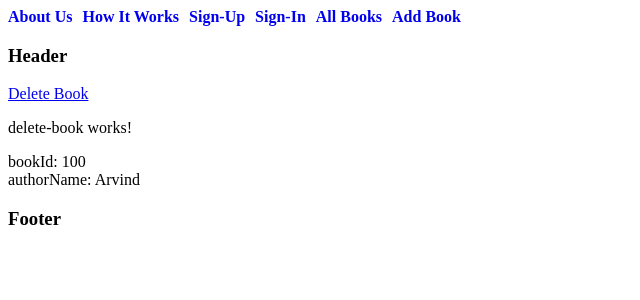
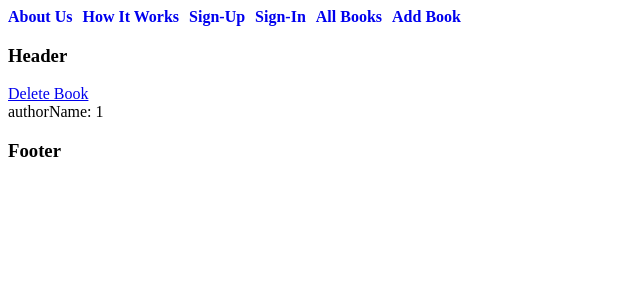
Before and after one commit to arvinvishwakarmaaws-png/book-store-angular, an Angular app in the folder bookStoreApp/: page /user/1/delete-book/100/author/Arvind in a window 1280 px wide. Shown: the top 300 px of the page, without its empty margins (0-640 px from the left). Built offline with nearby package versions, Linux system fonts and the light colour scheme.

Commit message:
accessing parent routes in child route

```diff
--- a/bookStoreApp/src/app/user/components/delete-book/delete-book.html
+++ b/bookStoreApp/src/app/user/components/delete-book/delete-book.html
@@ -1,3 +1 @@
-<p>delete-book works!</p>
-bookId: {{bookId}} <br>
-authorName: {{authorName}} <br>
+authorName: {{userId}} <br>
--- a/bookStoreApp/src/app/user/components/delete-book/delete-book.ts
+++ b/bookStoreApp/src/app/user/components/delete-book/delete-book.ts
@@ -15,9 +15,8 @@ export class DeleteBook implements OnInit {
   constructor(private route: ActivatedRoute) {}
 
   public ngOnInit(): void {
-    this.route.params.subscribe((params) =>{
-      this.bookId = params['bookId'];
-      this.authorName = params['authorName'];
+    this.route.parent?.params.subscribe((params) =>{
+      this.userId = params['userId'];
     });
   }
 
--- a/bookStoreApp/src/app/user/user.html
+++ b/bookStoreApp/src/app/user/user.html
@@ -1,2 +1,3 @@
 <a routerLink="/user/{{userId}}/delete-book/{{deleteBook}}/author/{{authorName}}">Delete Book</a>
+<br>
 <router-outlet></router-outlet>
```
